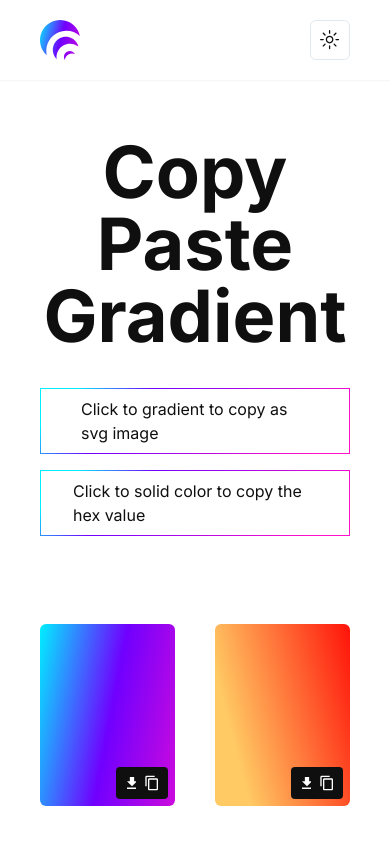
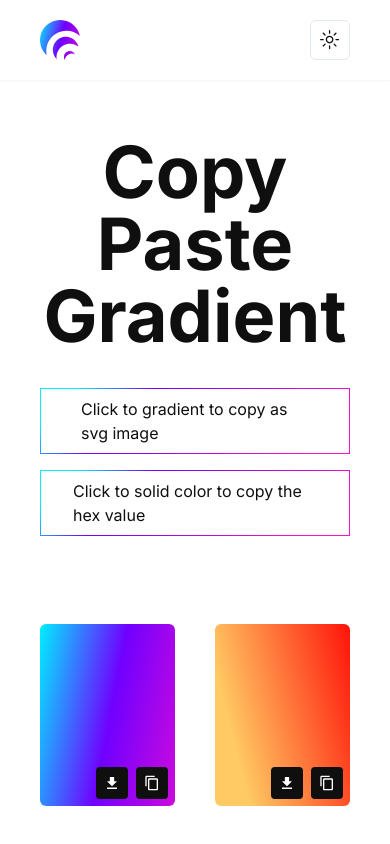
Before and after one commit to imrulkayessifat/copypastegradient, a Next.js app: page / in a window 390 px wide. Shown: the top 844 px of the page. Built offline with nearby package versions, Linux system fonts and the light colour scheme.

Commit message:
design issue fix.

```diff
--- a/components/gradient.tsx
+++ b/components/gradient.tsx
@@ -43,7 +43,7 @@ const Gradient = () => {
                             <IoMdDownload
                                 onClick={() => handleDownload(data.text)}
 
-                                className="absolute cursor-pointer p-2 w-8 h-8 rounded-sm text-white bg-[#0f0f0f] bottom-[4%] right-[20%]"
+                                className="absolute cursor-pointer mr-5 md:mr-0 p-2 w-8 h-8 rounded-sm text-white bg-[#0f0f0f] bottom-[4%] right-[20%]"
                             />
                             <MdOutlineContentCopy
                                 onClick={() => copyToClipboard(data.text)}
```
